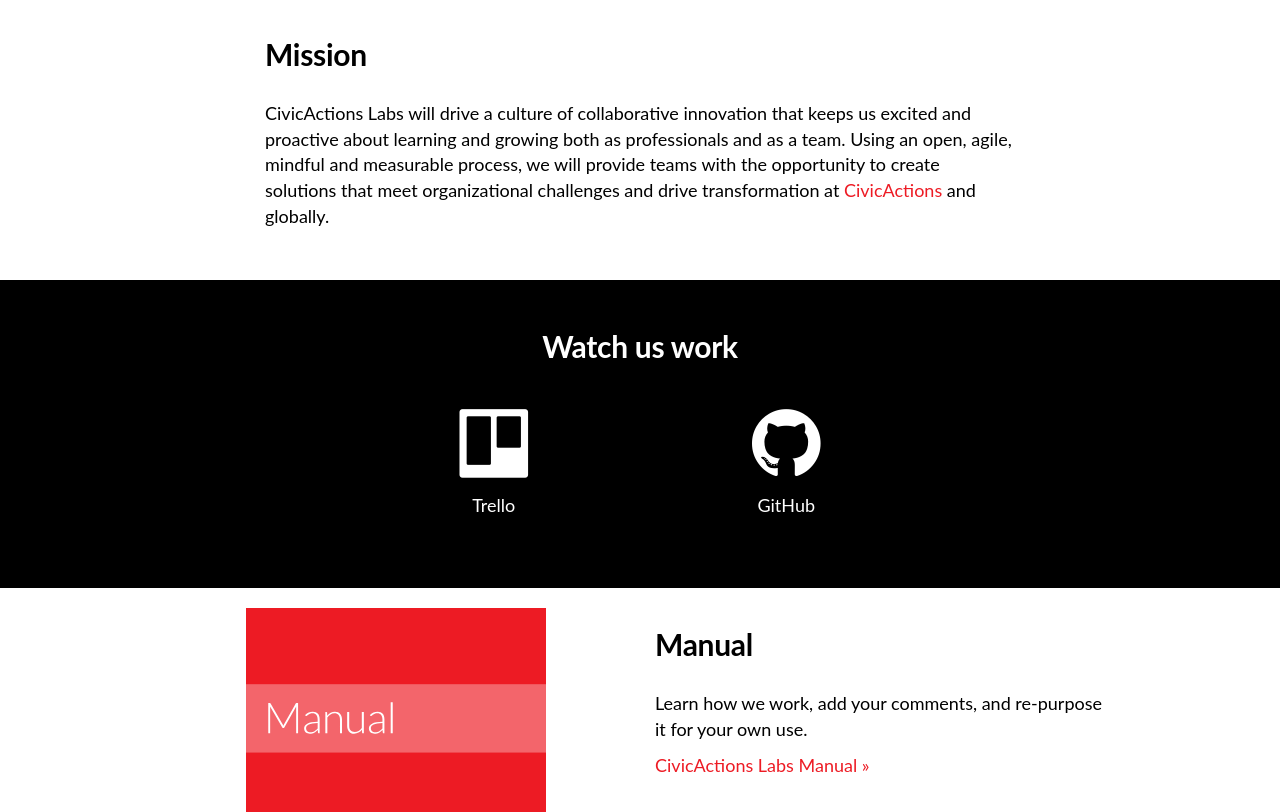
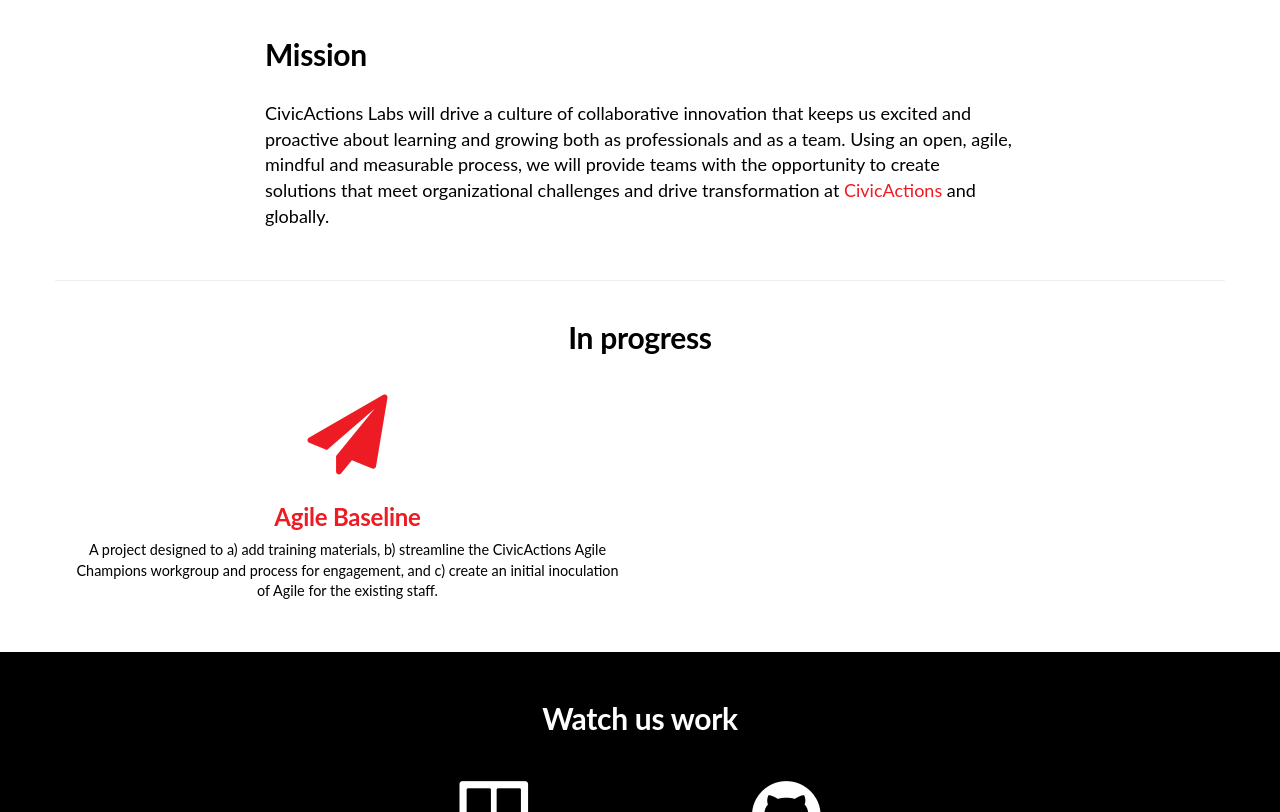
Before and after one commit to CivicActions/labs, a plain HTML site: page index.html in a window 1280 px wide. Shown: the part 378-1190 px from the top of the page. Drawn offline with nearby package versions, Linux system fonts and the light colour scheme; a script that the page names is missing; files whose address does not match are found by name.

Commit message:
Added 'In progress'

```diff
--- a/css/theme.css
+++ b/css/theme.css
@@ -65,9 +65,12 @@ a, a:visited {
 .work h2, .work a {
   color: #fff;
 }
-.work .fa, .join .fa {
+.in-progress .fa, .work .fa, .join .fa {
   font-size: 80px;
   margin: 10px;
+}
+.in-progress p {
+  font-size: 80%;
 }
 .manual {
   padding-bottom: 40px;
--- a/index.html
+++ b/index.html
@@ -56,7 +56,7 @@
 		</div>
 	</div>
 
-    <div class="container">
+    <div class="container line">
         <div class="row">
             <div class="col-md-2">
             </div>
@@ -83,24 +83,24 @@
             </div>
         </div>
     </div>
+-->
 
-    <div class="container line">
-        <div class="row">
-            <div class="col-md-12 text-center">
-                <h2>Graduates</h2>
+    <div class="in-progress">
+        <div class="container">
+            <div class="row">
+                <div class="col-md-12 text-center">
+                    <h2>In progress</h2>
+                </div>
             </div>
-        </div>
-        <div class="row">
-            <div class="col-md-3 text-center">
-                <a href="http://www.agilegovleaders.org"><img src="img/agl.png" alt="Agile Government Leadership" title="Agile Government Leadership"></a>
-            </div>
-            <div class="col-md-6">
-                <h3><a href="http://www.agilegovleaders.org">Agile Government Leadership</a></h3>
-                <p>A community-powered network of agile government professionals</p>
+            <div class="row">
+                <div class="col-md-6 text-center">
+                    <a href="https://trello.com/b/WBksv4gJ/lab-agile-baseline"><i class="fa fa-paper-plane"></i></a>
+                    <h3><a href="https://trello.com/b/WBksv4gJ/lab-agile-baseline">Agile Baseline</a></h3>
+                    <p>A project designed to a) add training materials, b) streamline the CivicActions Agile Champions workgroup and process for engagement, and c) create an initial inoculation of Agile for the existing staff.</p>
+                </div>
             </div>
         </div>
     </div>
--->
 
     <div class="work">
         <div class="container">
```
